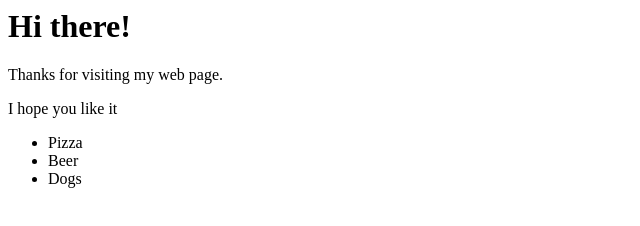
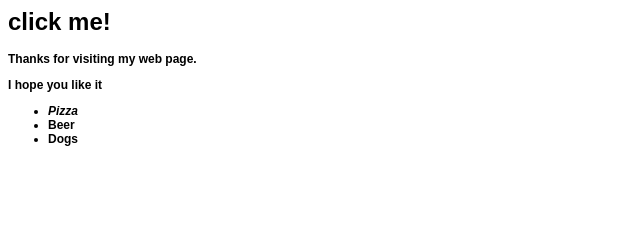
Before and after one commit to jdmellor/Stark-Tutorial, a plain HTML site: page test.html in a window 1280 px wide. Shown: the whole page, without its empty margins (0-640 px from the left). Drawn offline with Linux system fonts and the light colour scheme.

Commit message:
Added Javascript

```diff
--- a/test.html
+++ b/test.html
@@ -1,13 +1,19 @@
 <html>
 <head>
 <title>My Awesome Page</title>
+<link rel="stylesheet" href="screen.css" type"text/css" />
+<script type ="text/javascript" charset="utf-8">
+function sayHello() {
+document.getElementById('foo').innerHTML = 'Hi there!';
+}
+</script>
 </head>
 <body>
-<h1>Hi there!</h1>
+<h1 id="foo" onclick ="sayHello()">click me!</h1>
 <p>Thanks for visiting my web page.</p>
 <p>I hope you like it</p>
 <ul>
-<li>Pizza</li>
+<li class="loud">Pizza</li>
 <li>Beer</li>
 <li>Dogs</li>
 </ul>
```
